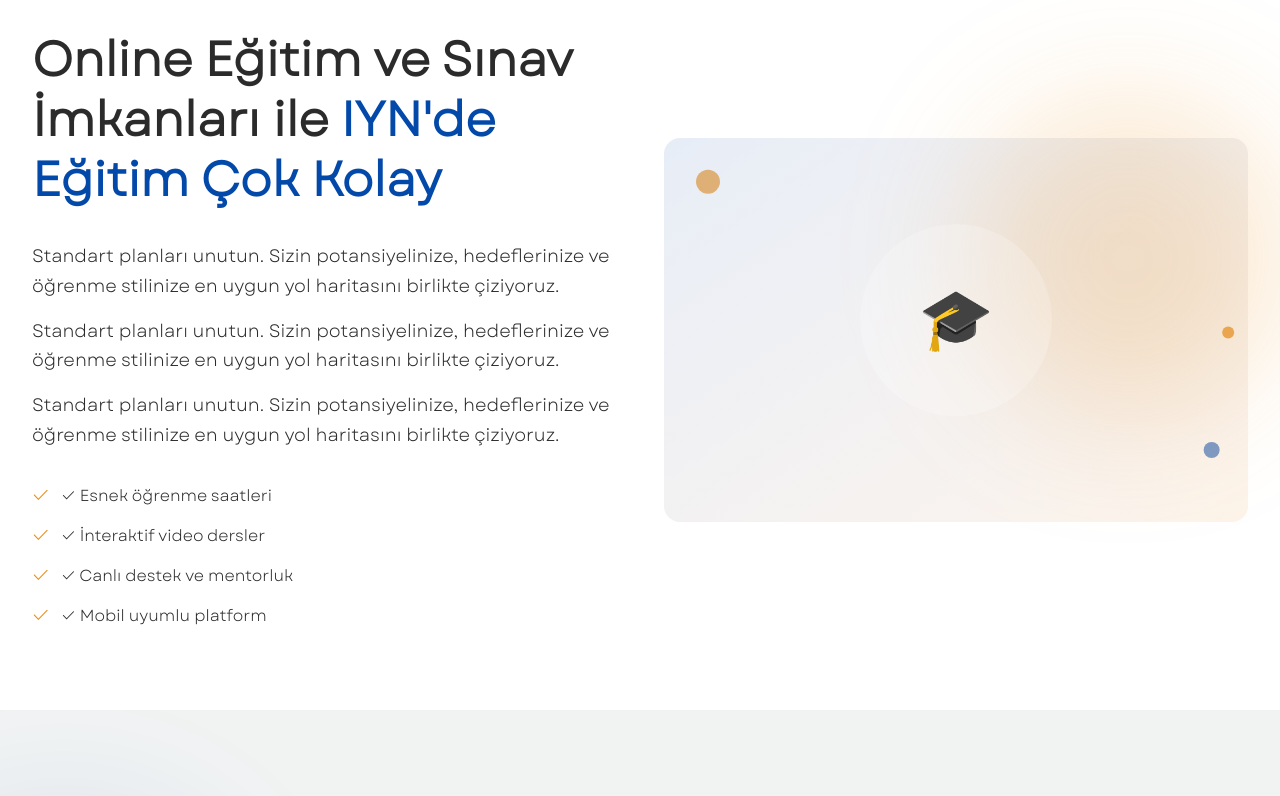
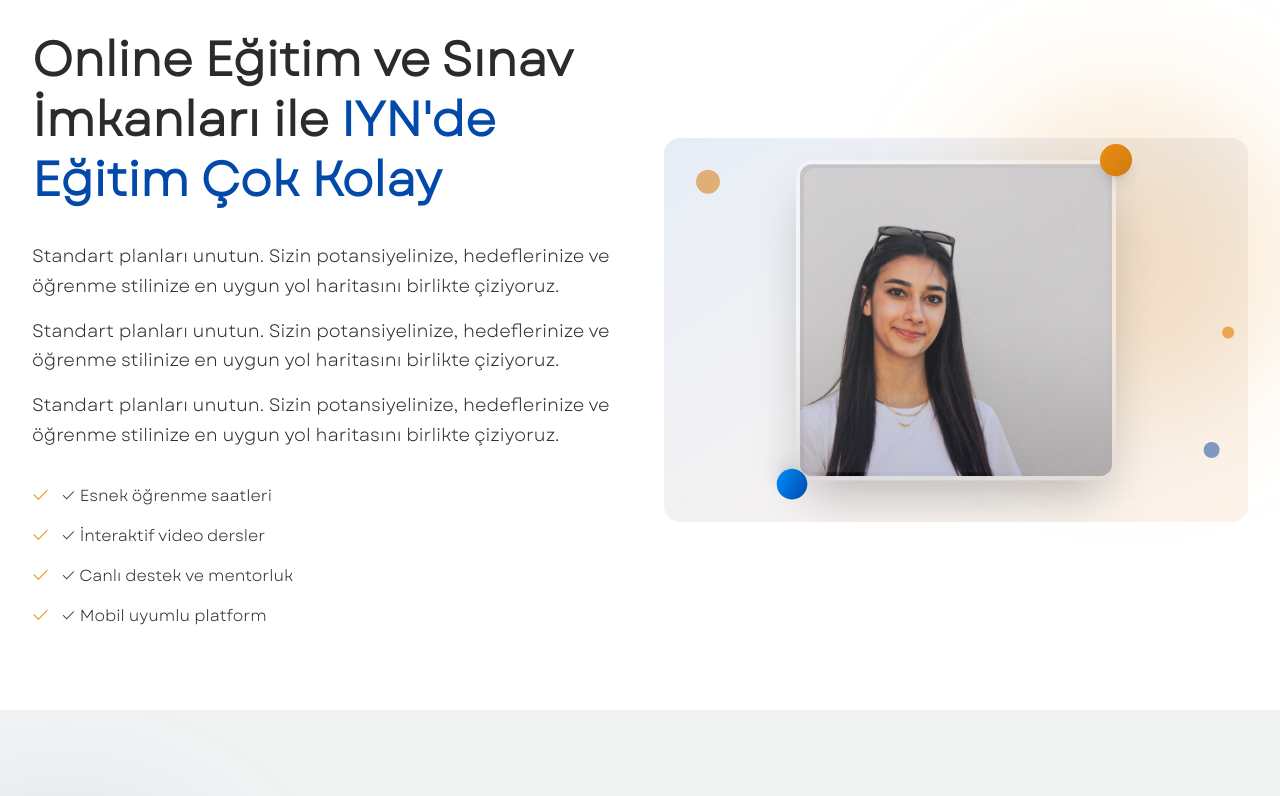
Before and after one commit to barandiloglu/iyn-app, a Next.js app: page /en in a window 1280 px wide. Shown: the part 1340-2136 px from the top of the page. Built offline with nearby package versions, Linux system fonts and the light colour scheme.

Commit message:
Footer Redesigned

```diff
--- a/src/components/about/about-mission.tsx
+++ b/src/components/about/about-mission.tsx
@@ -124,7 +124,7 @@
               viewport={{ once: true }}
             >
               <Image
-                src="/about1.png"
+                src="/images/about/teamPhoto.png"
                 alt="IYN Education Team"
                 width={600}
                 height={400}
--- a/src/components/footer.tsx
+++ b/src/components/footer.tsx
@@ -45,52 +45,54 @@
 
   return (
     <motion.footer
-      className="bg-primary text-white"
+      className="bg-gradient-to-b from-[#0349AA] to-[#0349AA] text-white"
       initial={{ opacity: 0 }}
       whileInView={{ opacity: 1 }}
       transition={{ duration: 0.6 }}
       viewport={{ once: true }}
     >
-      <div className="max-w-7xl mx-auto px-4 sm:px-6 lg:px-8 py-12">
-        <div className="grid grid-cols-1 md:grid-cols-6 gap-8 items-start">
+      <div className="max-w-7xl mx-auto px-4 sm:px-6 lg:px-8 py-8">
+        {/* Top Section: Logo, Links, and Map */}
+        <div className="grid grid-cols-1 lg:grid-cols-12 gap-6 items-start mb-6">
           {/* Logo and Company Info */}
           <motion.div
-            className="md:col-span-2"
+            className="lg:col-span-4"
             initial={{ opacity: 0, y: 20 }}
             whileInView={{ opacity: 1, y: 0 }}
             transition={{ duration: 0.6, delay: 0.1 }}
             viewport={{ once: true }}
           >
-            <a href={homeUrl} className="flex items-center space-x-3 mb-4" aria-label="IYN Education & Consultancy Home">
+            <a href={homeUrl} className="flex items-center space-x-3 mb-3" aria-label="IYN Education & Consultancy Home">
               <Image
                 src="/logo-white.png"
                 alt="IYN Education & Consultancy logo"
-                width={360}
-                height={90}
-                className="w-64 md:w-80 h-auto"
+                width={280}
+                height={70}
+                className="w-56 md:w-64 lg:w-72 h-auto"
                 quality={100}
-                sizes="(min-width: 1024px) 20rem, 16rem"
+                sizes="(min-width: 1024px) 18rem, 16rem"
               />
             </a>
-            <p className="text-white/80 text-sm leading-relaxed">
+            <p className="text-white/80 text-xs leading-relaxed">
               Kişiye özel eğitim modelleri ile başarının formülünü birlikte keşfedelim.
             </p>
           </motion.div>
 
           {/* Footer Links */}
-          {footerSections.map((section, sectionIndex) => (
           <motion.div
-              key={section.title}
-              className="md:col-span-1"
+            className="lg:col-span-5"
             initial={{ opacity: 0, y: 20 }}
             whileInView={{ opacity: 1, y: 0 }}
-              transition={{ duration: 0.6, delay: 0.1 + (sectionIndex * 0.1) }}
+            transition={{ duration: 0.6, delay: 0.2 }}
             viewport={{ once: true }}
           >
-              <h3 className="font-header font-semibold text-lg mb-4">
+            <div className="grid grid-cols-2 md:grid-cols-4 gap-4">
+              {footerSections.map((section, sectionIndex) => (
+                <div key={section.title} className="space-y-2">
+                  <h3 className="font-oswald font-semibold text-sm text-white">
                     {section.title}
                   </h3>
-              <ul className="space-y-2">
+                  <ul className="space-y-1">
                     {section.links.map((link, linkIndex) => (
                       <motion.li
                         key={link}
@@ -98,41 +100,40 @@
                         whileInView={{ opacity: 1, x: 0 }}
                         transition={{
                           duration: 0.3,
-                      delay: 0.2 + (sectionIndex * 0.1) + (linkIndex * 0.05)
+                          delay: 0.3 + (sectionIndex * 0.05) + (linkIndex * 0.02)
                         }}
                         viewport={{ once: true }}
                       >
                         <motion.a
                           href="#"
-                      className="text-white/80 hover:text-white transition-colors duration-200 text-sm"
-                      whileHover={{ x: 5 }}
+                          className="text-white/70 hover:text-white transition-colors duration-200 text-xs"
+                          whileHover={{ x: 3 }}
                         >
                           {link}
                         </motion.a>
                       </motion.li>
                     ))}
                   </ul>
-            </motion.div>
+                </div>
               ))}
             </div>
+          </motion.div>
 
-        {/* Map Section */}
+          {/* Map and Contact - Top Right */}
           <motion.div
-          className="border-t border-white/20 mt-12 pt-8"
-          initial={{ opacity: 0 }}
-          whileInView={{ opacity: 1 }}
+            className="lg:col-span-3"
+            initial={{ opacity: 0, y: 20 }}
+            whileInView={{ opacity: 1, y: 0 }}
             transition={{ duration: 0.6, delay: 0.3 }}
             viewport={{ once: true }}
           >
-          <div className="grid grid-cols-1 lg:grid-cols-2 gap-8 items-center">
-            {/* Map */}
-            <motion.div
-              className="w-full h-64 lg:h-80 bg-white/10 rounded-lg overflow-hidden"
-              initial={{ opacity: 0, x: -50 }}
-              whileInView={{ opacity: 1, x: 0 }}
-              transition={{ duration: 0.6, delay: 0.4 }}
-              viewport={{ once: true }}
-            >
+            <div className="space-y-3">
+              <h3 className="font-oswald font-semibold text-sm text-white">
+                {t("contact.visit")}
+              </h3>
+
+              {/* Compact Map */}
+              <div className="w-full h-32 bg-white/10 rounded-lg overflow-hidden">
                 <iframe
                   src="https://www.google.com/maps/embed?pb=!1m18!1m12!1m3!1d3125.538222946411!2d27.1344184759145!3d38.42903527182786!2m3!1f0!2f0!3f0!3m2!1i1024!2i768!4f13.1!3m3!1m2!1s0x14bbd94ceb443941%3A0x4691bc041a2b8c49!2zxLBZTg!5e0!3m2!1sen!2sca!4v1759805787268!5m2!1sen!2sca"
                   width="100%"
@@ -144,46 +145,37 @@
                   className="rounded-lg"
                   title="IYN Education & Consultancy Location"
                 />
-            </motion.div>
+              </div>
 
-            {/* Contact Info */}
-            <motion.div
-              className="space-y-4"
-              initial={{ opacity: 0, x: 50 }}
-              whileInView={{ opacity: 1, x: 0 }}
-              transition={{ duration: 0.6, delay: 0.5 }}
-            >
-              <h3 className="font-header font-semibold text-xl text-white mb-4">
-                {t("contact.visit")}
-              </h3>
-              <div className="space-y-3 text-white/80">
-                <p className="flex items-start space-x-3">
-                  <span className="text-accent mt-1">📍</span>
+              {/* Compact Contact Info */}
+              <div className="space-y-2 text-xs text-white/70">
+                <p className="flex items-start space-x-2">
+                  <span className="text-[#ec8d13] mt-0.5 text-xs">📍</span>
                   <span dangerouslySetInnerHTML={{ __html: t("contact.location") }} />
                 </p>
-                <p className="flex items-center space-x-3">
-                  <span className="text-accent">📞</span>
+                <p className="flex items-center space-x-2">
+                  <span className="text-[#ec8d13] text-xs">📞</span>
                   <span>{t("contact.phone")}</span>
                 </p>
-                <p className="flex items-center space-x-3">
-                  <span className="text-accent">✉️</span>
+                <p className="flex items-center space-x-2">
+                  <span className="text-[#ec8d13] text-xs">✉️</span>
                   <span>{t("contact.email")}</span>
                 </p>
               </div>
+            </div>
           </motion.div>
         </div>
-        </motion.div>
 
         {/* Copyright Section */}
         <motion.div
-          className="border-t border-white/20 mt-8 pt-6"
+          className="border-t border-white/20 pt-4"
           initial={{ opacity: 0 }}
           whileInView={{ opacity: 1 }}
-          transition={{ duration: 0.6, delay: 0.6 }}
+          transition={{ duration: 0.6, delay: 0.4 }}
           viewport={{ once: true }}
         >
           <div className="text-center">
-            <p className="text-white/60 text-sm">
+            <p className="text-white/60 text-xs">
               {t("footer.copyright")}
             </p>
           </div>
--- a/src/components/online-education.tsx
+++ b/src/components/online-education.tsx
@@ -3,6 +3,7 @@
 import { motion } from "framer-motion";
 import { useInView } from "framer-motion";
 import { useRef } from "react";
+import Image from "next/image";
 import { useIsDesktop } from "@/hooks/use-media-query";
 
 export default function OnlineEducation() {
@@ -122,14 +123,14 @@
               />
             )}
 
-            {/* Main image placeholder */}
+            {/* Main image */}
             <motion.div
-              className="relative z-10 bg-gradient-to-br from-primary/10 to-accent/10 rounded-2xl p-12 h-96 flex items-center justify-center"
+              className="relative z-10 bg-gradient-to-br from-primary/10 to-accent/10 rounded-2xl p-8 h-96 flex items-center justify-center overflow-hidden"
               whileHover={{ scale: 1.02 }}
               transition={{ duration: 0.3 }}
             >
               <motion.div
-                className="w-48 h-48 bg-white/20 rounded-full flex items-center justify-center"
+                className="relative w-80 h-80 flex items-center justify-center"
                 animate={{
                   y: [0, -10, 0],
                 }}
@@ -139,7 +140,50 @@
                   ease: "easeInOut",
                 }}
               >
-                <span className="text-6xl">🎓</span>
+                {/* Modern photo frame with shadow and border */}
+                <div className="relative w-full h-full">
+                  <Image
+                    src="/images/student.jpg"
+                    alt="Student"
+                    width={320}
+                    height={320}
+                    className="w-full h-full object-cover rounded-2xl shadow-2xl border-4 border-white/30"
+                  />
+
+                  {/* Modern overlay gradient */}
+                  <div className="absolute inset-0 bg-gradient-to-t from-black/10 via-transparent to-transparent rounded-2xl"></div>
+
+                  {/* Subtle inner glow effect */}
+                  <div className="absolute inset-2 bg-gradient-to-br from-white/20 to-transparent rounded-xl pointer-events-none"></div>
+                </div>
+
+                {/* Modern floating accent elements */}
+                <motion.div
+                  className="absolute -top-4 -right-4 w-8 h-8 bg-gradient-to-br from-[#ec8d13] to-[#d17a0f] rounded-full shadow-lg"
+                  animate={{
+                    scale: [1, 1.2, 1],
+                    rotate: [0, 180, 360],
+                  }}
+                  transition={{
+                    duration: 6,
+                    repeat: Infinity,
+                    ease: "easeInOut",
+                  }}
+                />
+
+                <motion.div
+                  className="absolute -bottom-4 -left-4 w-6 h-6 bg-gradient-to-br from-[#0349AA] to-[#0091FF] rounded-full shadow-lg"
+                  animate={{
+                    scale: [1, 1.3, 1],
+                    rotate: [360, 180, 0],
+                  }}
+                  transition={{
+                    duration: 8,
+                    repeat: Infinity,
+                    ease: "easeInOut",
+                    delay: 1,
+                  }}
+                />
               </motion.div>
             </motion.div>
 
```
Also changed, not shown: public/images/student.jpg (added), 1 other file (tests, documents, lock files or other folders). Lines whose indentation alone changed are shown as unchanged.
